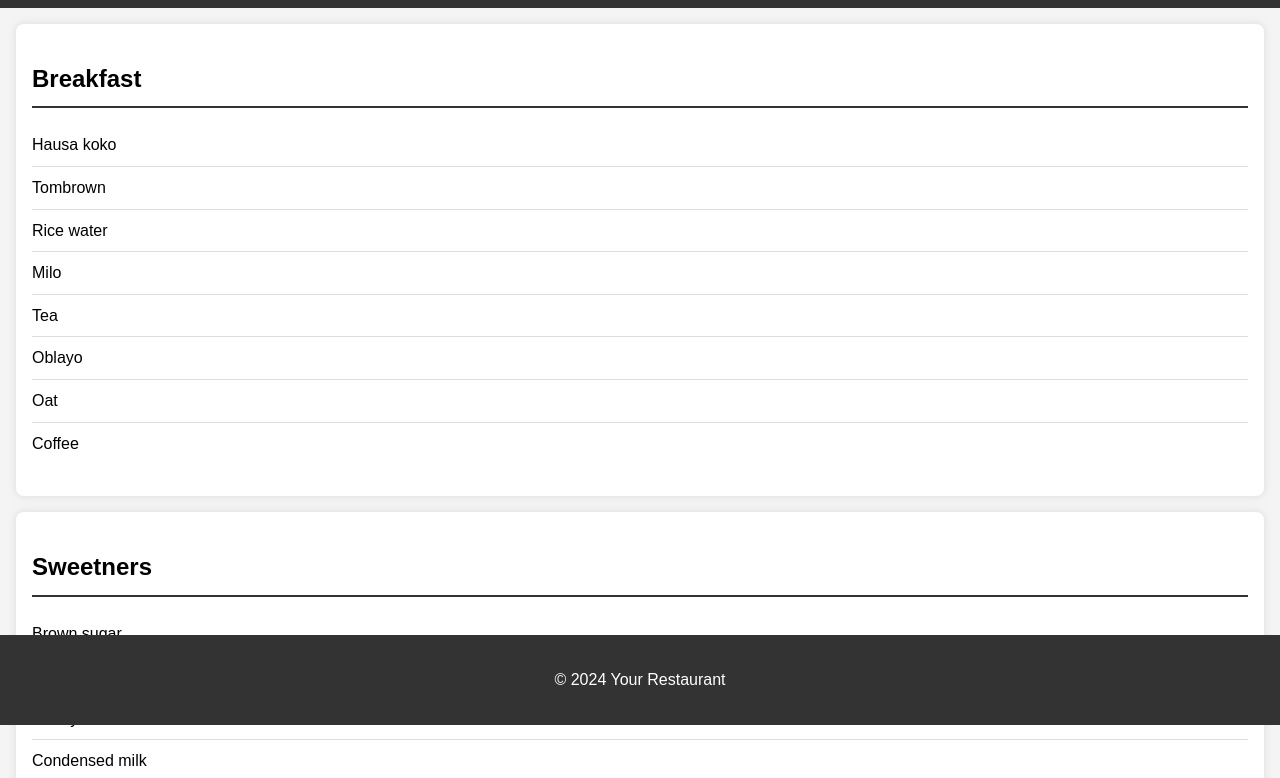
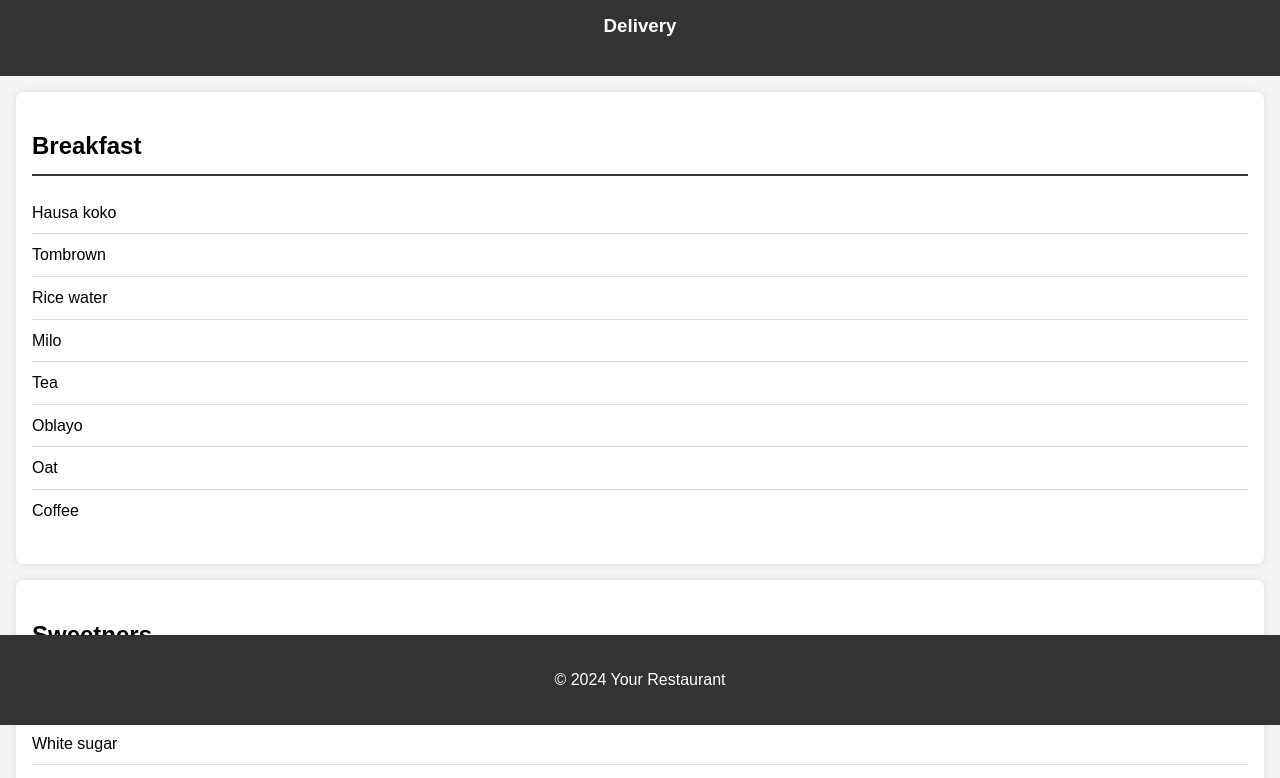
Before and after one commit to Vann-illa/Restaurant-Chatbot, a plain HTML site: page index.html in a window 1280 px wide. Shown: the part 75-853 px from the top of the page. Drawn offline with nearby package versions, Linux system fonts and the light colour scheme.

Commit message:
Update index.html

```diff
--- a/index.html
+++ b/index.html
@@ -17,6 +17,7 @@
 <body>
     <header>
         <h1>Restaurant Menu</h1>
+	    <h3 href="delivery.html">Delivery</h3>
     </header>
 
     <main>
```
